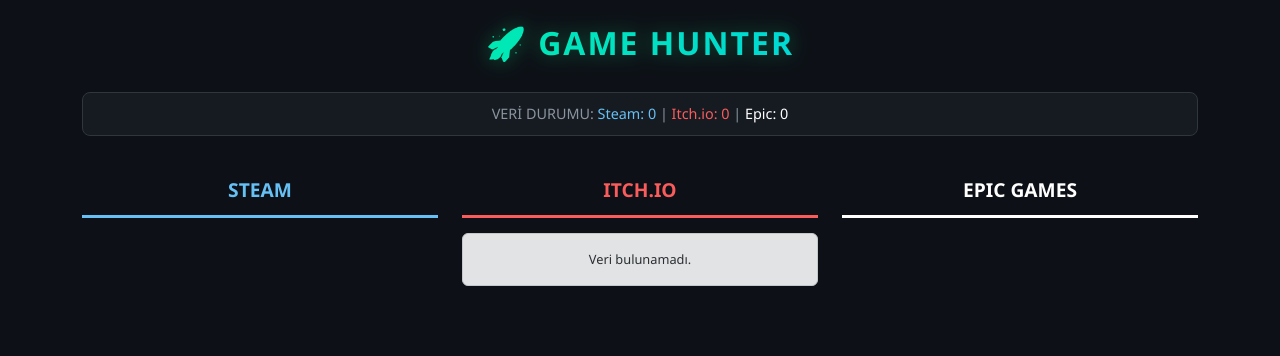
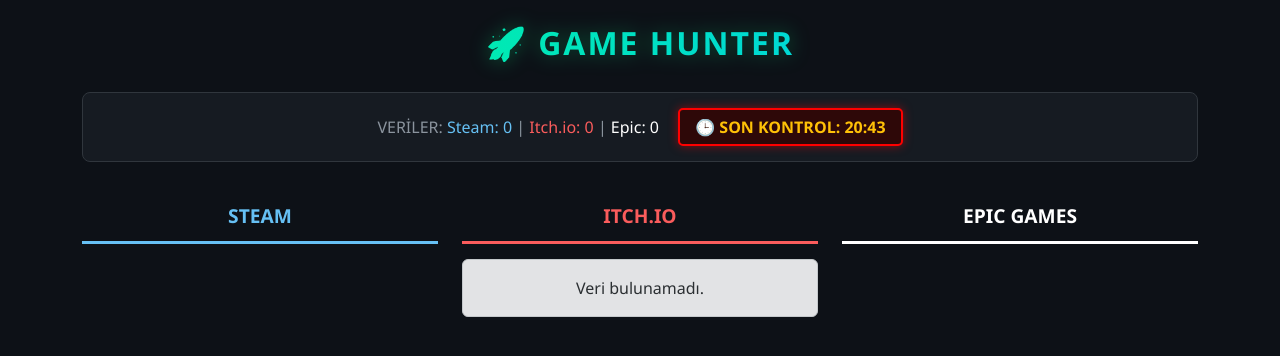
Before and after one commit to KayraIpek/Game-HunterX, a Flask app: page / in a window 1280 px wide. Shown: the top 356 px of the page. Run offline with Flask 3, Linux system fonts and the light colour scheme; data that the repository does not hold is empty.

Commit message:
Enhance index.html with detective mode and styles
Updated the Game Hunter HTML template to include a detective mode and improved styling for various elements.

```diff
--- a/templates/index.html
+++ b/templates/index.html
@@ -3,94 +3,88 @@
 <head>
     <meta charset="UTF-8">
     <meta name="viewport" content="width=device-width, initial-scale=1.0">
-    <title>Game Hunter</title>
+    <title>Game Hunter - Dedektif Modu</title>
     <link href="https://cdn.jsdelivr.net/npm/bootstrap@5.3.0/dist/css/bootstrap.min.css" rel="stylesheet">
     <style>
         body { background-color: #0d1117; color: #c9d1d9; font-family: 'Segoe UI', sans-serif; }
 
-        /* Başlık Stili - GRADYAN EFEKTİ */
+        /* Başlık Stili */
         .header-title {
-            text-align: center;
-            margin-bottom: 30px;
-            font-weight: 800;
-            letter-spacing: 2px;
-            text-transform: uppercase;
-
-            /* Renk Geçişi (Gradient) */
-            background: linear-gradient(to right, #00ff88, #00c3ff);
-            -webkit-background-clip: text;
-            -webkit-text-fill-color: transparent;
-            background-clip: text;
-
-            /* Hafif Parlama (Drop Shadow ile) */
+            text-align: center; margin-bottom: 30px; font-weight: 800; letter-spacing: 2px; text-transform: uppercase;
+            background: linear-gradient(to right, #00ff88, #00c3ff); -webkit-background-clip: text; -webkit-text-fill-color: transparent;
             filter: drop-shadow(0 0 10px rgba(0, 255, 136, 0.3));
         }
 
-        /* Debug Kutusu */
+        /* Durum Çubuğu */
         .status-bar {
-            background-color: #161b22;
-            border: 1px solid #30363d;
-            padding: 10px;
-            text-align: center;
-            border-radius: 8px;
-            margin-bottom: 30px;
-            font-size: 0.9rem;
-            color: #8b949e;
+            background-color: #161b22; border: 1px solid #30363d; padding: 15px; text-align: center;
+            border-radius: 8px; margin-bottom: 30px; font-size: 1rem; color: #8b949e;
         }
 
         /* Kart Tasarımı */
         .card {
-            background-color: #161b22;
-            border: 1px solid #30363d;
-            margin-bottom: 15px;
-            border-radius: 6px;
-            transition: transform 0.2s;
-            position: relative;
+            background-color: #161b22; border: 1px solid #30363d; margin-bottom: 15px; border-radius: 6px;
+            transition: transform 0.2s; position: relative; overflow: hidden;
         }
+        .card:hover { transform: translateY(-3px); border-color: #00ff88; cursor: pointer; box-shadow: 0 5px 15px rgba(0, 255, 136, 0.1); }
 
-        .card:hover {
-            transform: translateY(-3px);
-            border-color: #00ff88;
-            cursor: pointer;
-            box-shadow: 0 5px 15px rgba(0, 255, 136, 0.1);
-        }
-
-        .game-img {
-            height: 120px;
-            object-fit: cover;
-            width: 100%;
-            border-top-left-radius: 6px;
-            border-top-right-radius: 6px;
-            background-color: #21262d;
-        }
+        /* Resim Ayarı */
+        .game-img { height: 160px; object-fit: cover; width: 100%; border-top-left-radius: 6px; border-top-right-radius: 6px; background-color: #21262d; }
 
         .card-body { padding: 12px; }
         .card-title { font-size: 0.9rem; margin-bottom: 5px; white-space: nowrap; overflow: hidden; text-overflow: ellipsis; color: #fff;}
 
-        /* Sütun Başlıkları */
+        /* Sütunlar ve Rozetler */
         .col-head { text-align: center; font-weight: bold; padding: 10px; margin-bottom: 15px; border-bottom: 3px solid; font-size: 1.2rem;}
         .steam-head { color: #66c0f4; border-color: #66c0f4; }
         .itch-head { color: #fa5c5c; border-color: #fa5c5c; }
         .epic-head { color: #ffffff; border-color: #ffffff; }
-
-        /* Fiyat Etiketleri */
         .badge-steam { background-color: #4c6b22; color: #a4d007; float: right; }
         .badge-itch { background-color: #fa5c5c; color: white; float: right; }
         .badge-epic { background-color: #0078f2; color: white; float: right; }
+
+        /* --- TEST KUTUSU STİLİ (GÖZDEN KAÇMASI İMKANSIZ) --- */
+        .test-kutu {
+            display: inline-block;
+            margin-left: 15px;
+            padding: 5px 15px;
+            background-color: #2e0808; /* Koyu kırmızı arka plan */
+            border: 2px solid #ff0000; /* Parlak kırmızı çerçeve */
+            border-radius: 5px;
+            color: #ffc107; /* Sarı yazı */
+            font-weight: bold;
+            box-shadow: 0 0 10px rgba(255, 0, 0, 0.5);
+        }
     </style>
 </head>
 <body>
 
 <div class="container py-4">
-    <!-- Gradyan Başlık -->
     <h2 class="header-title">🚀 GAME HUNTER</h2>
 
     <div class="status-bar">
-        VERİ DURUMU:
+        VERİLER:
         <span style="color:#66c0f4">Steam: {{ steam_games|length }}</span> |
         <span style="color:#fa5c5c">Itch.io: {{ itch_games|length }}</span> |
         <span style="color:#fff">Epic: {{ epic_games|length }}</span>
+
+        <div class="test-kutu">
+            🕒 SON KONTROL: <span id="canli-saat">Yükleniyor...</span>
+        </div>
     </div>
+
+    <script>
+        // Sayfa yüklenince çalışır
+        document.addEventListener("DOMContentLoaded", function() {
+            var simdi = new Date();
+            var saatFormat = simdi.toLocaleTimeString('tr-TR', {hour: '2-digit', minute:'2-digit'});
+
+            // "canli-saat" id'li yere yazıyı basıyoruz
+            document.getElementById("canli-saat").innerText = saatFormat;
+
+            console.log("Saat başarıyla yazıldı: " + saatFormat);
+        });
+    </script>
 
     <div class="row">
         <div class="col-md-4">
@@ -98,9 +92,7 @@
             {% for game in steam_games %}
             <div class="card">
                 <a href="{{ game.link }}" target="_blank" class="stretched-link"></a>
-                {% if game.image %}
-                <img src="{{ game.image }}" class="game-img" loading="lazy">
-                {% endif %}
+                {% if game.image %}<img src="{{ game.image }}" class="game-img" loading="lazy">{% endif %}
                 <div class="card-body">
                     <h6 class="card-title" title="{{ game.name }}">{{ game.name }}</h6>
                     <span class="badge badge-steam">{{ game.price }}</span>
@@ -115,9 +107,7 @@
                 {% for game in itch_games %}
                 <div class="card">
                     <a href="{{ game.link }}" target="_blank" class="stretched-link"></a>
-                    {% if game.image %}
-                    <img src="{{ game.image }}" class="game-img" loading="lazy">
-                    {% endif %}
+                    {% if game.image %}<img src="{{ game.image }}" class="game-img" loading="lazy">{% endif %}
                     <div class="card-body">
                         <h6 class="card-title" title="{{ game.name }}">{{ game.name }}</h6>
                         <span class="badge badge-itch">{{ game.price }}</span>
@@ -125,7 +115,7 @@
                 </div>
                 {% endfor %}
             {% else %}
-                <div class="alert alert-secondary mt-2 text-center" style="font-size:0.8rem">Veri bulunamadı.</div>
+                <div class="alert alert-secondary mt-2 text-center">Veri bulunamadı.</div>
             {% endif %}
         </div>
 
@@ -134,9 +124,7 @@
             {% for game in epic_games %}
             <div class="card">
                 <a href="{{ game.link }}" target="_blank" class="stretched-link"></a>
-                {% if game.image %}
-                <img src="{{ game.image }}" class="game-img" loading="lazy">
-                {% endif %}
+                {% if game.image %}<img src="{{ game.image }}" class="game-img" loading="lazy">{% endif %}
                 <div class="card-body">
                     <h6 class="card-title" title="{{ game.name }}">{{ game.name }}</h6>
                     <span class="badge badge-epic">{{ game.price }}</span>
```
